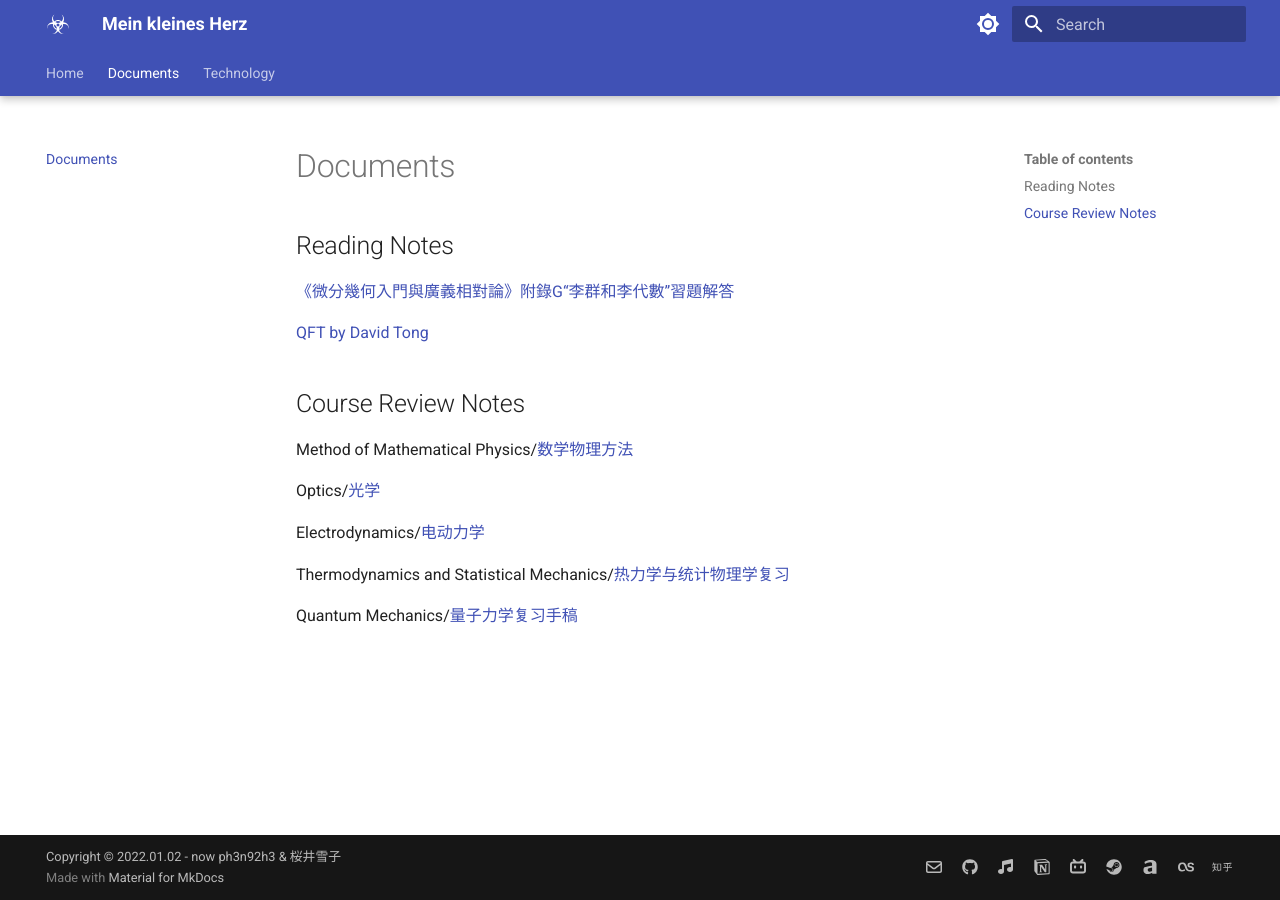
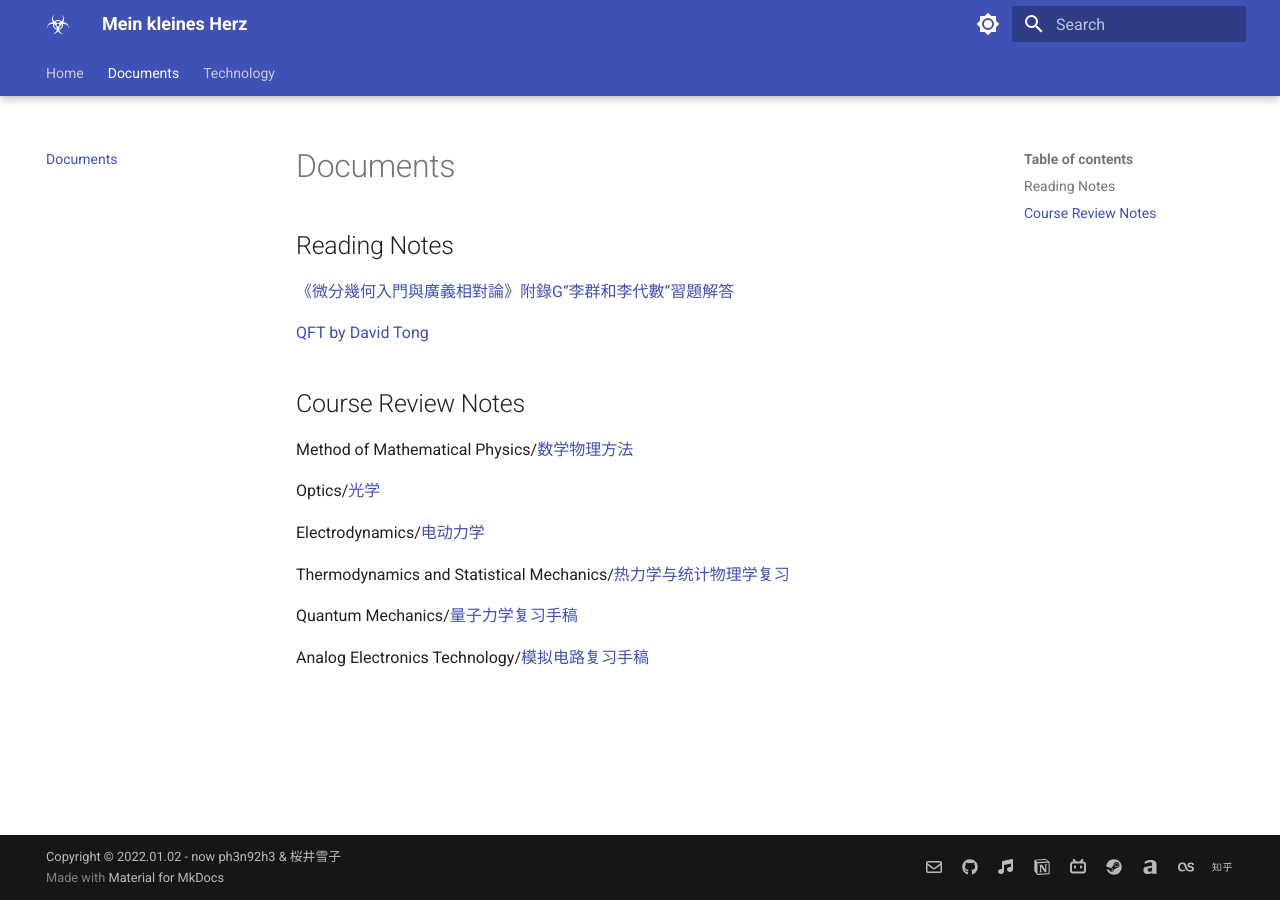
Before and after one commit to ph3n92h3/ph3n92h3.github.io, an MkDocs documentation site: the page built from docs/Documents.md, in a window 1280 px wide. Built offline with MkDocs 1.6.1 and Material for MkDocs 9.7.7, drawn with Linux system fonts in a browser that asks for light colours.

Commit message:
Update Documents.md

```diff
--- a/docs/Documents.md
+++ b/docs/Documents.md
@@ -15,3 +15,5 @@ Electrodynamics/[电动力学](https://github.com/ph3n92h3/notes/blob/main/%E7%9
 Thermodynamics and Statistical Mechanics/[热力学与统计物理学复习](https://github.com/ph3n92h3/notes/blob/main/%E7%83%AD%E5%8A%9B%E5%AD%A6%E4%B8%8E%E7%BB%9F%E8%AE%A1%E7%89%A9%E7%90%86%E5%AD%A6%E5%A4%8D%E4%B9%A0.pdf)
 
 Quantum Mechanics/[量子力学复习手稿](https://github.com/ph3n92h3/notes/blob/main/%E9%87%8F%E5%AD%90%E5%8A%9B%E5%AD%A6%E5%A4%8D%E4%B9%A0%E6%89%8B%E7%A8%BF.pdf)
+
+Analog Electronics Technology/[模拟电路复习手稿](https://github.com/ph3n92h3/notes/blob/main/%E6%A8%A1%E6%8B%9F%E7%94%B5%E8%B7%AF%E5%A4%8D%E4%B9%A0%E6%89%8B%E7%A8%BF.pdf)
```
